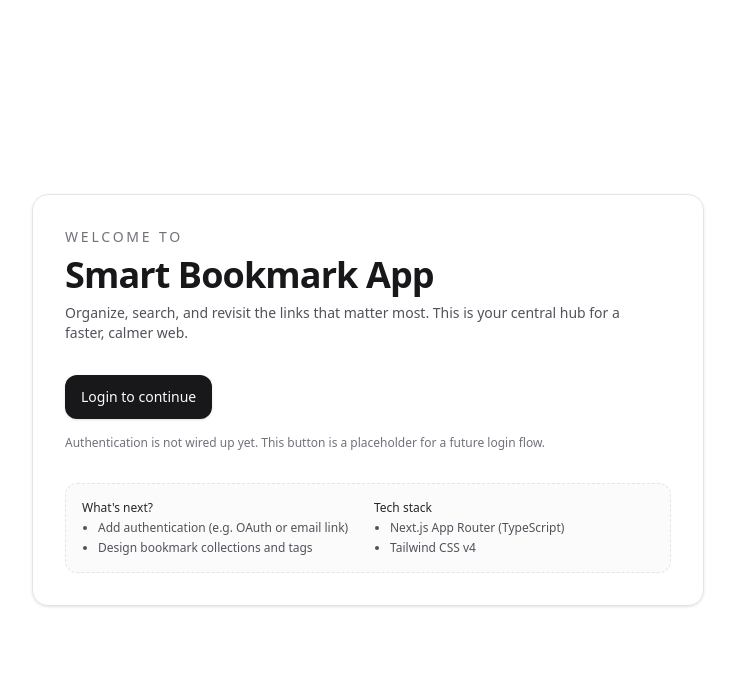
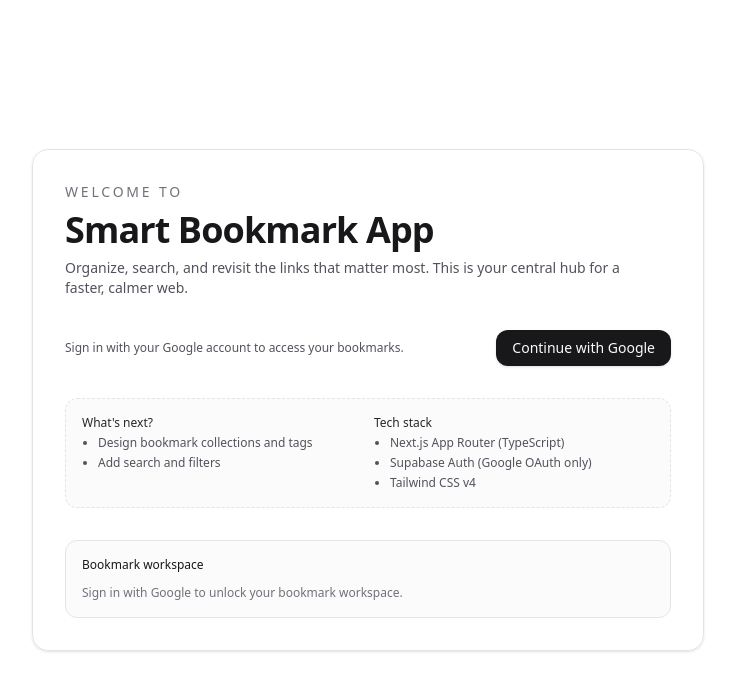
Before and after one commit to Aryan4717/smart-bookmark-app, a Next.js app: page / in a window 1280 px wide. Shown: the top 690 px of the page, without its empty margins (272-1007 px from the left). Built offline with nearby package versions, Linux system fonts and the light colour scheme; no server answers.

Commit message:
feat: implement Google OAuth authentication using Supabase

```diff
--- a/package.json
+++ b/package.json
@@ -9,6 +9,8 @@
     "lint": "eslint"
   },
   "dependencies": {
+    "@supabase/ssr": "^0.8.0",
+    "@supabase/supabase-js": "^2.96.0",
     "next": "16.1.6",
     "react": "19.2.3",
     "react-dom": "19.2.3"
--- /dev/null
+++ b/src/app/auth/callback/route.ts
@@ -0,0 +1,18 @@
+import { NextResponse, type NextRequest } from "next/server";
+import { createServerSupabaseClient } from "@/lib/supabase/server";
+
+export async function GET(request: NextRequest) {
+  const requestUrl = new URL(request.url);
+  const code = requestUrl.searchParams.get("code");
+
+  if (!code) {
+    return NextResponse.redirect(new URL("/", request.url));
+  }
+
+  const supabase = await createServerSupabaseClient();
+
+  await supabase.auth.exchangeCodeForSession(code);
+
+  // After exchanging the code for a session, redirect to the homepage
+  return NextResponse.redirect(new URL("/", request.url));
+}
--- a/src/app/page.tsx
+++ b/src/app/page.tsx
@@ -1,4 +1,14 @@
-export default function Home() {
+import { createServerSupabaseClient } from "@/lib/supabase/server";
+import { AuthButtons } from "@/components/auth/AuthButtons";
+
+export default async function Home() {
+  const supabase = await createServerSupabaseClient();
+  const {
+    data: { user },
+  } = await supabase.auth.getUser();
+
+  const isAuthenticated = !!user;
+
   return (
     <main className="space-y-8">
       <header className="space-y-2">
@@ -15,16 +25,7 @@ export default function Home() {
       </header>
 
       <section className="space-y-4">
-        <button
-          type="button"
-          className="inline-flex w-full items-center justify-center rounded-xl bg-zinc-900 px-4 py-3 text-sm font-medium text-zinc-50 shadow-sm transition hover:bg-zinc-800 focus-visible:outline-none focus-visible:ring-2 focus-visible:ring-zinc-900 focus-visible:ring-offset-2 focus-visible:ring-offset-background dark:bg-zinc-50 dark:text-zinc-950 dark:hover:bg-zinc-200 sm:w-auto"
-        >
-          Login to continue
-        </button>
-        <p className="text-xs text-zinc-500">
-          Authentication is not wired up yet. This button is a placeholder for a
-          future login flow.
-        </p>
+        <AuthButtons userEmail={user?.email ?? null} />
       </section>
 
       <section className="grid gap-3 rounded-xl border border-dashed border-zinc-200 bg-zinc-50/80 p-4 text-xs text-zinc-600 dark:border-zinc-800 dark:bg-zinc-950/40 dark:text-zinc-400 sm:grid-cols-2">
@@ -33,8 +34,8 @@ export default function Home() {
             What&apos;s next?
           </p>
           <ul className="mt-1 list-disc space-y-1 pl-4">
-            <li>Add authentication (e.g. OAuth or email link)</li>
             <li>Design bookmark collections and tags</li>
+            <li>Add search and filters</li>
           </ul>
         </div>
         <div>
@@ -43,10 +44,33 @@ export default function Home() {
           </p>
           <ul className="mt-1 list-disc space-y-1 pl-4">
             <li>Next.js App Router (TypeScript)</li>
+            <li>Supabase Auth (Google OAuth only)</li>
             <li>Tailwind CSS v4</li>
           </ul>
         </div>
       </section>
+
+      <section className="mt-4 space-y-3 rounded-xl border border-zinc-200 bg-zinc-50/80 p-4 text-xs dark:border-zinc-800 dark:bg-zinc-950/40">
+        <p className="font-medium text-zinc-900 dark:text-zinc-50">
+          Bookmark workspace
+        </p>
+        {isAuthenticated ? (
+          <div className="space-y-2 text-zinc-700 dark:text-zinc-200">
+            <p>
+              This is your protected bookmark area. Only authenticated users can
+              see this section.
+            </p>
+            <p className="text-[0.7rem] text-zinc-500 dark:text-zinc-400">
+              Next steps: hook this up to a Supabase database table and render
+              the user&apos;s saved bookmarks.
+            </p>
+          </div>
+        ) : (
+          <p className="text-zinc-500 dark:text-zinc-400">
+            Sign in with Google to unlock your bookmark workspace.
+          </p>
+        )}
+      </section>
     </main>
   );
 }
--- /dev/null
+++ b/src/components/auth/AuthButtons.tsx
@@ -0,0 +1,81 @@
+"use client";
+
+import { useCallback, useState } from "react";
+import { createBrowserSupabaseClient } from "@/lib/supabase/client";
+
+type AuthButtonsProps = {
+  userEmail?: string | null;
+};
+
+export function AuthButtons({ userEmail }: AuthButtonsProps) {
+  const [loading, setLoading] = useState<"login" | "logout" | null>(null);
+
+  const handleLogin = useCallback(async () => {
+    try {
+      setLoading("login");
+      const supabase = createBrowserSupabaseClient();
+      await supabase.auth.signInWithOAuth({
+        provider: "google",
+        options: {
+          redirectTo: `${window.location.origin}/auth/callback`,
+        },
+      });
+    } finally {
+      setLoading(null);
+    }
+  }, []);
+
+  const handleLogout = useCallback(async () => {
+    try {
+      setLoading("logout");
+      const supabase = createBrowserSupabaseClient();
+      await supabase.auth.signOut();
+      window.location.replace("/");
+    } finally {
+      setLoading(null);
+    }
+  }, []);
+
+  return (
+    <div className="flex flex-col gap-3 sm:flex-row sm:items-center sm:justify-between">
+      <div className="space-y-1 text-xs text-zinc-600 dark:text-zinc-400">
+        {userEmail ? (
+          <>
+            <p className="font-medium text-zinc-900 dark:text-zinc-50">
+              Signed in as
+            </p>
+            <p>{userEmail}</p>
+          </>
+        ) : (
+          <p className="text-zinc-600 dark:text-zinc-400">
+            Sign in with your Google account to access your bookmarks.
+          </p>
+        )}
+      </div>
+
+      <div className="flex gap-2">
+        {!userEmail && (
+          <button
+            type="button"
+            onClick={handleLogin}
+            disabled={loading === "login"}
+            className="inline-flex items-center justify-center rounded-xl bg-zinc-900 px-4 py-2 text-sm font-medium text-zinc-50 shadow-sm transition hover:bg-zinc-800 disabled:cursor-not-allowed disabled:opacity-70 dark:bg-zinc-50 dark:text-zinc-950 dark:hover:bg-zinc-200"
+          >
+            {loading === "login" ? "Redirecting..." : "Continue with Google"}
+          </button>
+        )}
+
+        {userEmail && (
+          <button
+            type="button"
+            onClick={handleLogout}
+            disabled={loading === "logout"}
+            className="inline-flex items-center justify-center rounded-xl border border-zinc-300 px-3 py-2 text-xs font-medium text-zinc-700 transition hover:bg-zinc-100 disabled:cursor-not-allowed disabled:opacity-70 dark:border-zinc-700 dark:text-zinc-200 dark:hover:bg-zinc-900"
+          >
+            {loading === "logout" ? "Signing out..." : "Logout"}
+          </button>
+        )}
+      </div>
+    </div>
+  );
+}
--- /dev/null
+++ b/src/lib/supabase/client.ts
@@ -0,0 +1,8 @@
+import { createBrowserClient } from "@supabase/ssr";
+
+export function createBrowserSupabaseClient() {
+  return createBrowserClient(
+    process.env.NEXT_PUBLIC_SUPABASE_URL!,
+    process.env.NEXT_PUBLIC_SUPABASE_ANON_KEY!
+  );
+}
--- /dev/null
+++ b/src/lib/supabase/server.ts
@@ -0,0 +1,33 @@
+import { cookies } from "next/headers";
+import { createServerClient, type CookieOptions } from "@supabase/ssr";
+
+export async function createServerSupabaseClient() {
+  const cookieStore = await cookies();
+
+  return createServerClient(
+    process.env.NEXT_PUBLIC_SUPABASE_URL!,
+    process.env.NEXT_PUBLIC_SUPABASE_ANON_KEY!,
+    {
+      cookies: {
+        get(name: string) {
+          return cookieStore.get(name)?.value;
+        },
+        set(name: string, value: string, options: CookieOptions) {
+          cookieStore.set({
+            name,
+            value,
+            ...options,
+          });
+        },
+        remove(name: string, options: CookieOptions) {
+          cookieStore.set({
+            name,
+            value: "",
+            ...options,
+            maxAge: 0,
+          });
+        },
+      },
+    }
+  );
+}
```
Also changed, not shown: 1 other file (tests, documents, lock files or other folders).
